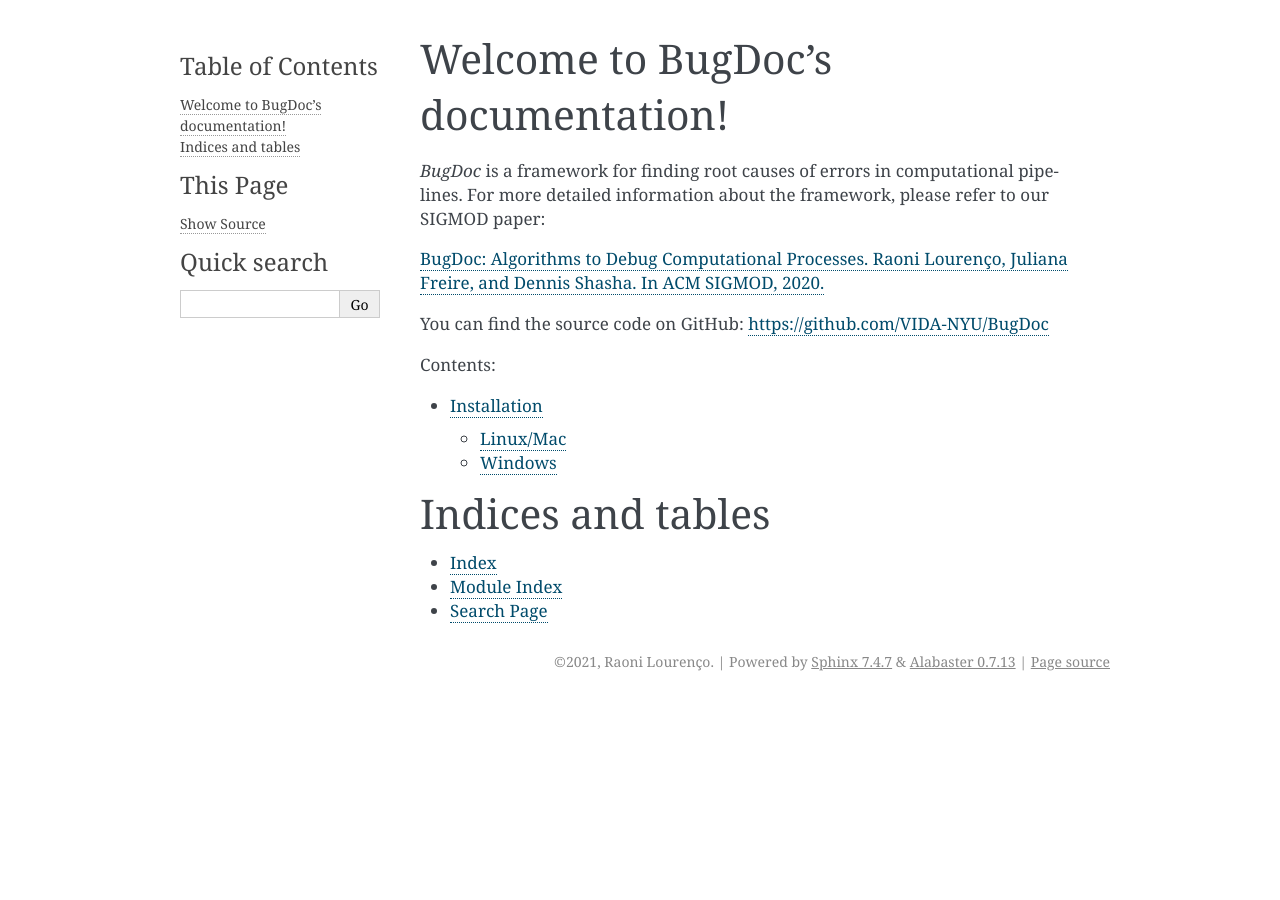
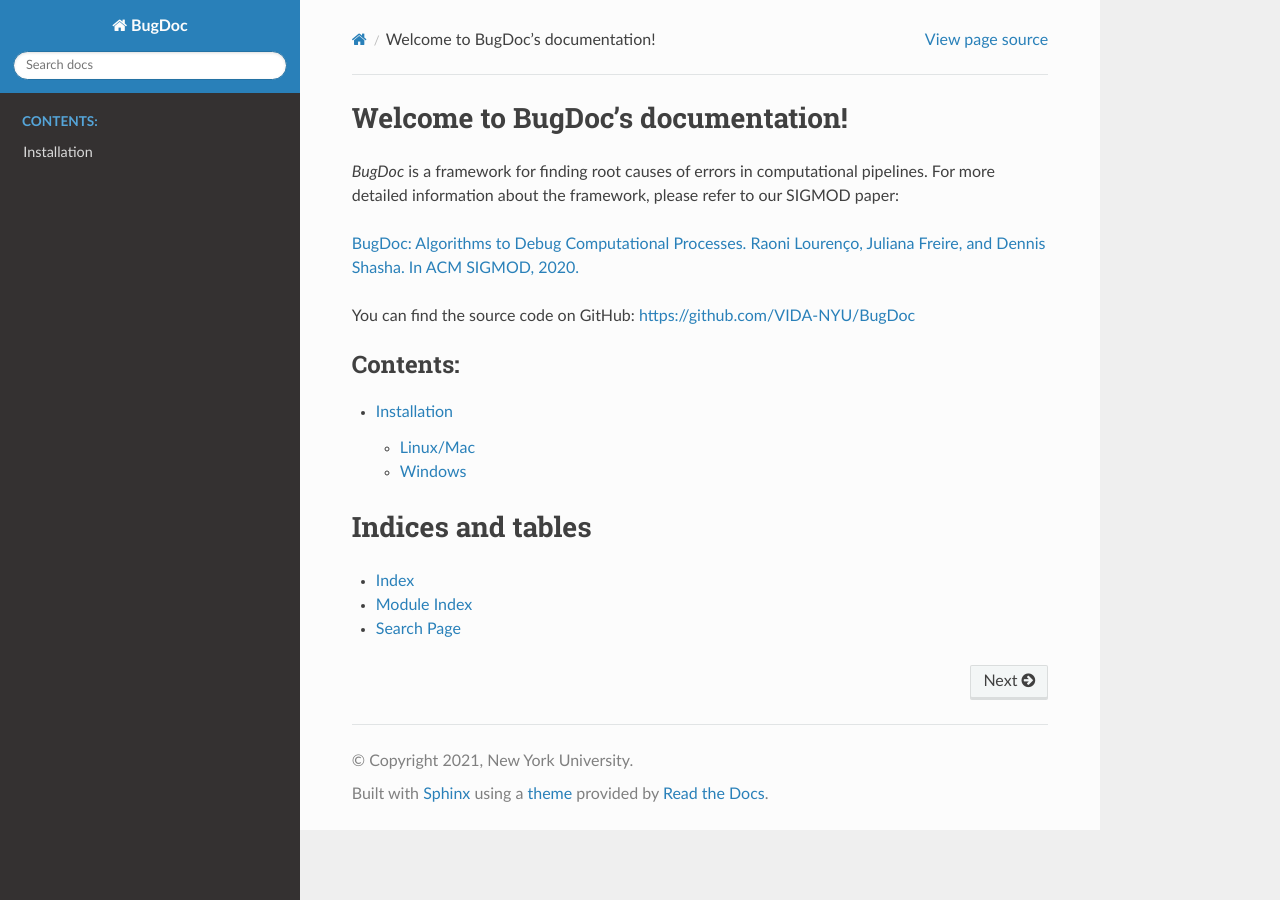
Before and after one commit to VIDA-NYU/BugDoc, a Sphinx documentation site: the page built from docs/index.rst, in a window 1280 px wide. Built offline with Sphinx 7.4.7 and the Read the Docs theme 2.0.0, drawn with Linux system fonts in a browser that asks for light colours; pages that are not in the unit, such as notebooks, are missing from menus.

Commit message:
NYU copyright

```diff
--- a/docs/conf.py
+++ b/docs/conf.py
@@ -18,8 +18,9 @@
 # -- Project information -----------------------------------------------------
 
 project = 'BugDoc'
-copyright = '2021, Raoni Lourenço'
-author = 'Raoni Lourenço'
+copyright = '2021, New York University'
+author = 'New York University'
+
 
 # The full version, including alpha/beta/rc tags
 release = '0.1'
@@ -50,9 +51,16 @@
 # The theme to use for HTML and HTML Help pages.  See the documentation for
 # a list of builtin themes.
 #
-html_theme = 'alabaster'
+html_theme = 'sphinx_rtd_theme'
 
 # Add any paths that contain custom static files (such as style sheets) here,
 # relative to this directory. They are copied after the builtin static files,
 # so a file named "default.css" will overwrite the builtin "default.css".
-html_static_path = ['_static']
+#html_static_path = ['_static']
+
+
+autodoc_member_order = 'bysource'
+
+autoclass_content = 'both'
+
+add_module_names = False
```
